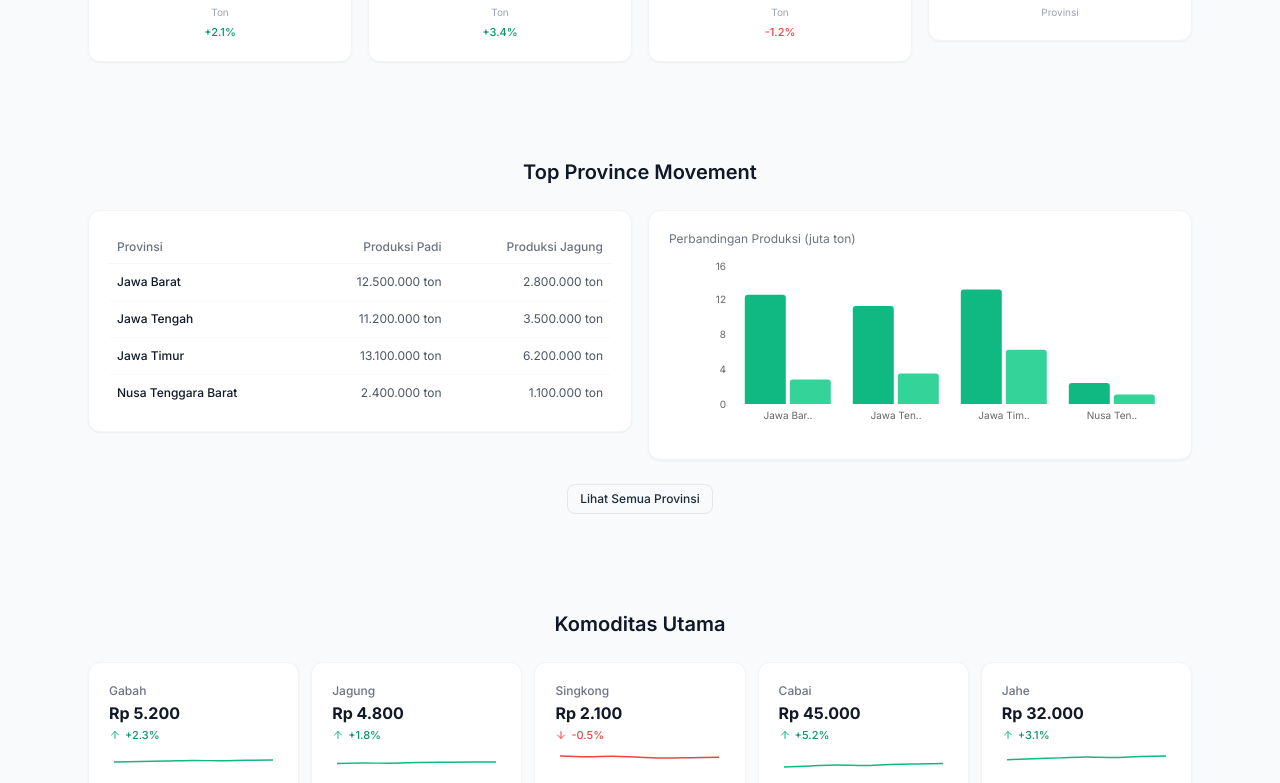
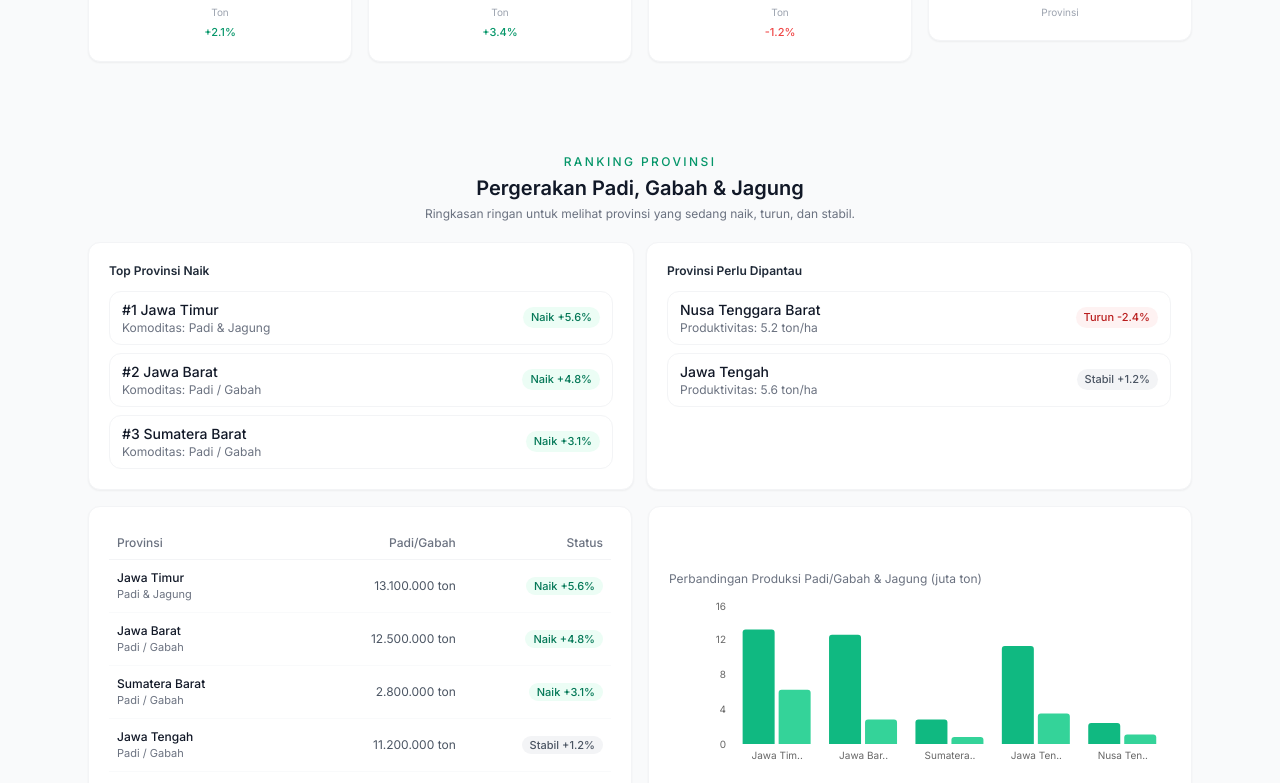
Before and after one commit to LoOp575/Nusa-tani0, a Next.js app: page / in a window 1280 px wide. Shown: the part 589-1372 px from the top of the page. Built offline with nearby package versions, Linux system fonts and the light colour scheme.

Commit message:
Update province preview ranking UI

```diff
--- a/components/sections/province-preview.tsx
+++ b/components/sections/province-preview.tsx
@@ -8,7 +8,16 @@ import { provinces } from "@/data/provinces"
 import { formatNumber } from "@/lib/utils"
 
 export default function ProvincePreview() {
-  const previewProvinces = provinces.slice(0, 4)
+  const rankedProvinces = [...provinces].sort(
+    (a, b) => b.changePercent - a.changePercent
+  )
+
+  const topUp = rankedProvinces.slice(0, 3)
+  const topWatch = [...provinces]
+    .sort((a, b) => a.changePercent - b.changePercent)
+    .slice(0, 2)
+
+  const previewProvinces = rankedProvinces.slice(0, 5)
 
   const chartData = previewProvinces.map((province) => ({
     name: province.name.length > 8 ? province.name.slice(0, 8) + ".." : province.name,
@@ -16,15 +25,96 @@ export default function ProvincePreview() {
     jagung: province.prodJagung / 1000000,
   }))
 
+  const trendBadge = (trend: string, changePercent: number) => {
+    if (trend === "up") {
+      return (
+        <span className="rounded-full bg-emerald-50 px-2 py-0.5 text-[11px] font-medium text-emerald-700 dark:bg-emerald-900/30 dark:text-emerald-300">
+          Naik +{changePercent}%
+        </span>
+      )
+    }
+
+    if (trend === "down") {
+      return (
+        <span className="rounded-full bg-red-50 px-2 py-0.5 text-[11px] font-medium text-red-700 dark:bg-red-900/30 dark:text-red-300">
+          Turun {changePercent}%
+        </span>
+      )
+    }
+
+    return (
+      <span className="rounded-full bg-gray-100 px-2 py-0.5 text-[11px] font-medium text-gray-600 dark:bg-gray-800 dark:text-gray-300">
+        Stabil +{changePercent}%
+      </span>
+    )
+  }
+
   return (
-    <section className="py-8 md:py-10">
+    <section className="py-7 md:py-9">
       <div className="max-w-6xl mx-auto px-4 sm:px-6">
-        <h2 className="text-lg md:text-xl font-semibold text-gray-900 dark:text-white text-center mb-6">
-          Top Province Movement
-        </h2>
+        <div className="mb-5 text-center">
+          <p className="text-xs font-medium uppercase tracking-[0.2em] text-emerald-600 dark:text-emerald-400">
+            Ranking Provinsi
+          </p>
+          <h2 className="mt-1 text-lg md:text-xl font-semibold text-gray-900 dark:text-white">
+            Pergerakan Padi, Gabah & Jagung
+          </h2>
+          <p className="mt-1 text-xs text-gray-500 dark:text-gray-400">
+            Ringkasan ringan untuk melihat provinsi yang sedang naik, turun, dan stabil.
+          </p>
+        </div>
+
+        <div className="mb-4 grid grid-cols-1 md:grid-cols-2 gap-3">
+          <Card>
+            <p className="mb-3 text-xs font-semibold text-gray-800 dark:text-gray-100">
+              Top Provinsi Naik
+            </p>
+            <div className="space-y-2">
+              {topUp.map((province, index) => (
+                <div
+                  key={province.id}
+                  className="flex items-center justify-between gap-3 rounded-xl border border-gray-100 px-3 py-2 dark:border-gray-800"
+                >
+                  <div>
+                    <p className="text-sm font-medium text-gray-900 dark:text-white">
+                      #{index + 1} {province.name}
+                    </p>
+                    <p className="text-xs text-gray-500 dark:text-gray-400">
+                      Komoditas: {province.mainCommodity}
+                    </p>
+                  </div>
+                  {trendBadge(province.trend, province.changePercent)}
+                </div>
+              ))}
+            </div>
+          </Card>
+
+          <Card>
+            <p className="mb-3 text-xs font-semibold text-gray-800 dark:text-gray-100">
+              Provinsi Perlu Dipantau
+            </p>
+            <div className="space-y-2">
+              {topWatch.map((province) => (
+                <div
+                  key={province.id}
+                  className="flex items-center justify-between gap-3 rounded-xl border border-gray-100 px-3 py-2 dark:border-gray-800"
+                >
+                  <div>
+                    <p className="text-sm font-medium text-gray-900 dark:text-white">
+                      {province.name}
+                    </p>
+                    <p className="text-xs text-gray-500 dark:text-gray-400">
+                      Produktivitas: {province.produktivitas} ton/ha
+                    </p>
+                  </div>
+                  {trendBadge(province.trend, province.changePercent)}
+                </div>
+              ))}
+            </div>
+          </Card>
+        </div>
 
         <div className="grid grid-cols-1 lg:grid-cols-2 gap-4">
-          {/* Table */}
           <motion.div
             initial={{ opacity: 0, x: -12 }}
             whileInView={{ opacity: 1, x: 0 }}
@@ -40,10 +130,10 @@ export default function ProvincePreview() {
                         Provinsi
                       </th>
                       <th className="text-right py-2 px-2 text-xs text-gray-500 dark:text-gray-400 font-medium">
-                        Produksi Padi
+                        Padi/Gabah
                       </th>
                       <th className="text-right py-2 px-2 text-xs text-gray-500 dark:text-gray-400 font-medium">
-                        Produksi Jagung
+                        Status
                       </th>
                     </tr>
                   </thead>
@@ -55,12 +145,15 @@ export default function ProvincePreview() {
                       >
                         <td className="py-2.5 px-2 text-xs font-medium text-gray-900 dark:text-white whitespace-nowrap">
                           {province.name}
+                          <span className="block text-[11px] font-normal text-gray-500 dark:text-gray-400">
+                            {province.mainCommodity}
+                          </span>
                         </td>
                         <td className="py-2.5 px-2 text-right text-xs text-gray-600 dark:text-gray-300">
                           {formatNumber(province.ppiPadi)} ton
                         </td>
-                        <td className="py-2.5 px-2 text-right text-xs text-gray-600 dark:text-gray-300">
-                          {formatNumber(province.prodJagung)} ton
+                        <td className="py-2.5 px-2 text-right">
+                          {trendBadge(province.trend, province.changePercent)}
                         </td>
                       </tr>
                     ))}
@@ -70,7 +163,6 @@ export default function ProvincePreview() {
             </Card>
           </motion.div>
 
-          {/* Bar Chart */}
           <motion.div
             initial={{ opacity: 0, x: 12 }}
             whileInView={{ opacity: 1, x: 0 }}
@@ -79,7 +171,7 @@ export default function ProvincePreview() {
           >
             <Card className="h-full flex flex-col justify-center">
               <p className="text-xs text-gray-500 dark:text-gray-400 mb-3">
-                Perbandingan Produksi (juta ton)
+                Perbandingan Produksi Padi/Gabah & Jagung (juta ton)
               </p>
               <div className="h-[180px]">
                 <ResponsiveContainer width="100%" height="100%">
@@ -104,7 +196,7 @@ export default function ProvincePreview() {
                         fontSize: "12px",
                       }}
                     />
-                    <Bar dataKey="padi" fill="#10b981" radius={[3, 3, 0, 0]} name="Padi" />
+                    <Bar dataKey="padi" fill="#10b981" radius={[3, 3, 0, 0]} name="Padi/Gabah" />
                     <Bar dataKey="jagung" fill="#34d399" radius={[3, 3, 0, 0]} name="Jagung" />
                   </BarChart>
                 </ResponsiveContainer>
```
